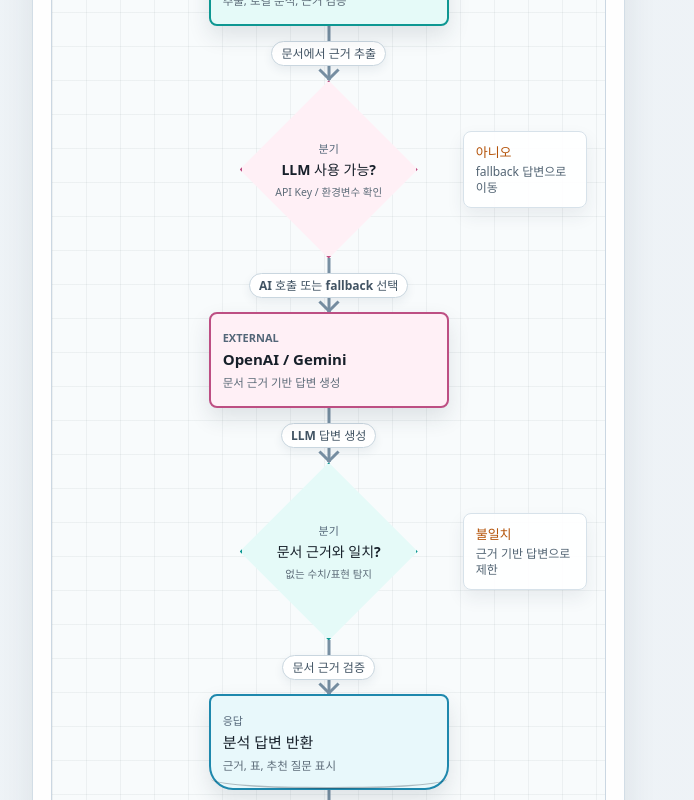
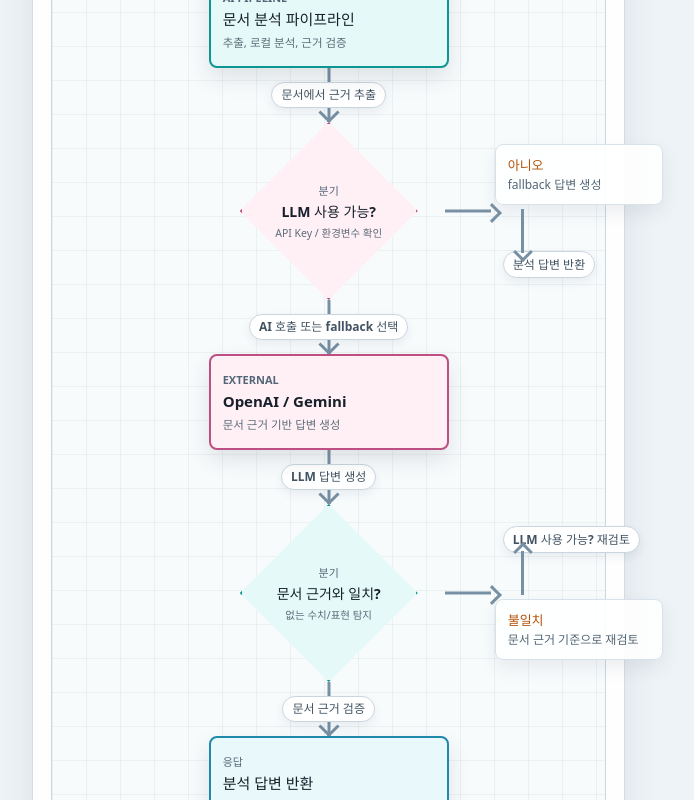
Before and after one commit to TaxtaroS/architecture, a React (Vite) app: page / in a window 1280 px wide. Shown: the part 1660-2460 px from the top of the page, without its empty margins (6-700 px from the left). Built offline with nearby package versions, Linux system fonts and the light colour scheme.

Commit message:
Improve flowchart branch arrows

```diff
--- a/src/main.tsx
+++ b/src/main.tsx
@@ -591,15 +591,25 @@ function App() {
 
                       <div className="side-slot right">
                         {step.id === 'llm' && (
-                          <div className="branch-note">
-                            <b>아니오</b>
-                            <span>fallback 답변으로 이동</span>
+                          <div className="branch-route fallback-route">
+                            <div className="branch-note">
+                              <b>아니오</b>
+                              <span>fallback 답변 생성</span>
+                            </div>
+                            <div className="branch-target down">
+                              <span>분석 답변 반환</span>
+                            </div>
                           </div>
                         )}
                         {step.id === 'grounding' && (
-                          <div className="branch-note">
-                            <b>불일치</b>
-                            <span>근거 기반 답변으로 제한</span>
+                          <div className="branch-route retry-route">
+                            <div className="branch-target up">
+                              <span>LLM 사용 가능? 재검토</span>
+                            </div>
+                            <div className="branch-note">
+                              <b>불일치</b>
+                              <span>문서 근거 기준으로 재검토</span>
+                            </div>
                           </div>
                         )}
                       </div>
--- a/src/styles.css
+++ b/src/styles.css
@@ -218,10 +218,11 @@ h2 {
   gap: 10px;
   align-items: center;
   min-height: 90px;
+  flex-wrap: wrap;
 }
 
 .side-slot.left {
-  justify-content: flex-end;
+  justify-content: center;
 }
 
 .side-slot.right {
@@ -390,12 +391,59 @@ h2 {
 }
 
 .flow-node.inline.side {
-  max-width: 210px;
+  width: 158px;
+  max-width: 100%;
   min-height: 86px;
+  flex: 0 0 158px;
+  padding: 10px;
+}
+
+.flow-node.inline.side strong {
+  overflow-wrap: anywhere;
+  word-break: keep-all;
+  font-size: 14px;
+}
+
+.flow-node.inline.side small {
+  overflow-wrap: anywhere;
+  word-break: keep-all;
+}
+
+.branch-route {
+  position: relative;
+  display: grid;
+  gap: 10px;
+  align-items: center;
+  width: min(220px, 100%);
+  min-height: 116px;
+  padding-left: 32px;
+}
+
+.branch-route::before {
+  content: "";
+  position: absolute;
+  left: -18px;
+  top: 50%;
+  width: 46px;
+  height: 3px;
+  transform: translateY(-50%);
+  background: #7890a3;
+}
+
+.branch-route::after {
+  content: "";
+  position: absolute;
+  left: 22px;
+  top: calc(50% - 5px);
+  width: 11px;
+  height: 11px;
+  transform: rotate(-45deg);
+  border-right: 3px solid #7890a3;
+  border-bottom: 3px solid #7890a3;
 }
 
 .branch-note {
-  max-width: 180px;
+  max-width: 190px;
   padding: 10px 12px;
   border: 1px solid #d7e2ea;
   border-radius: 8px;
@@ -415,6 +463,77 @@ h2 {
   color: #526473;
   font-size: 12px;
   line-height: 1.4;
+}
+
+.branch-target {
+  position: relative;
+  width: 160px;
+  margin-left: 8px;
+  color: #415363;
+  font-size: 12px;
+  font-weight: 900;
+  line-height: 1.3;
+}
+
+.branch-target span {
+  display: inline-block;
+  padding: 5px 9px;
+  border: 1px solid #c9d6df;
+  border-radius: 999px;
+  background: #ffffff;
+  box-shadow: 0 4px 10px rgba(40, 70, 90, 0.08);
+}
+
+.branch-target.down {
+  padding-top: 36px;
+}
+
+.branch-target.down::before {
+  content: "";
+  position: absolute;
+  left: 18px;
+  top: -6px;
+  width: 3px;
+  height: 44px;
+  background: #7890a3;
+}
+
+.branch-target.down::after {
+  content: "";
+  position: absolute;
+  left: 13px;
+  top: 30px;
+  width: 11px;
+  height: 11px;
+  transform: rotate(45deg);
+  border-right: 3px solid #7890a3;
+  border-bottom: 3px solid #7890a3;
+}
+
+.branch-target.up {
+  padding-bottom: 36px;
+}
+
+.branch-target.up::before {
+  content: "";
+  position: absolute;
+  left: 18px;
+  bottom: -6px;
+  width: 3px;
+  height: 44px;
+  background: #7890a3;
+}
+
+.branch-target.up::after {
+  content: "";
+  position: absolute;
+  left: 13px;
+  bottom: 30px;
+  width: 11px;
+  height: 11px;
+  transform: rotate(225deg);
+  border-right: 3px solid #7890a3;
+  border-bottom: 3px solid #7890a3;
 }
 
 .flow-node:hover,
```
